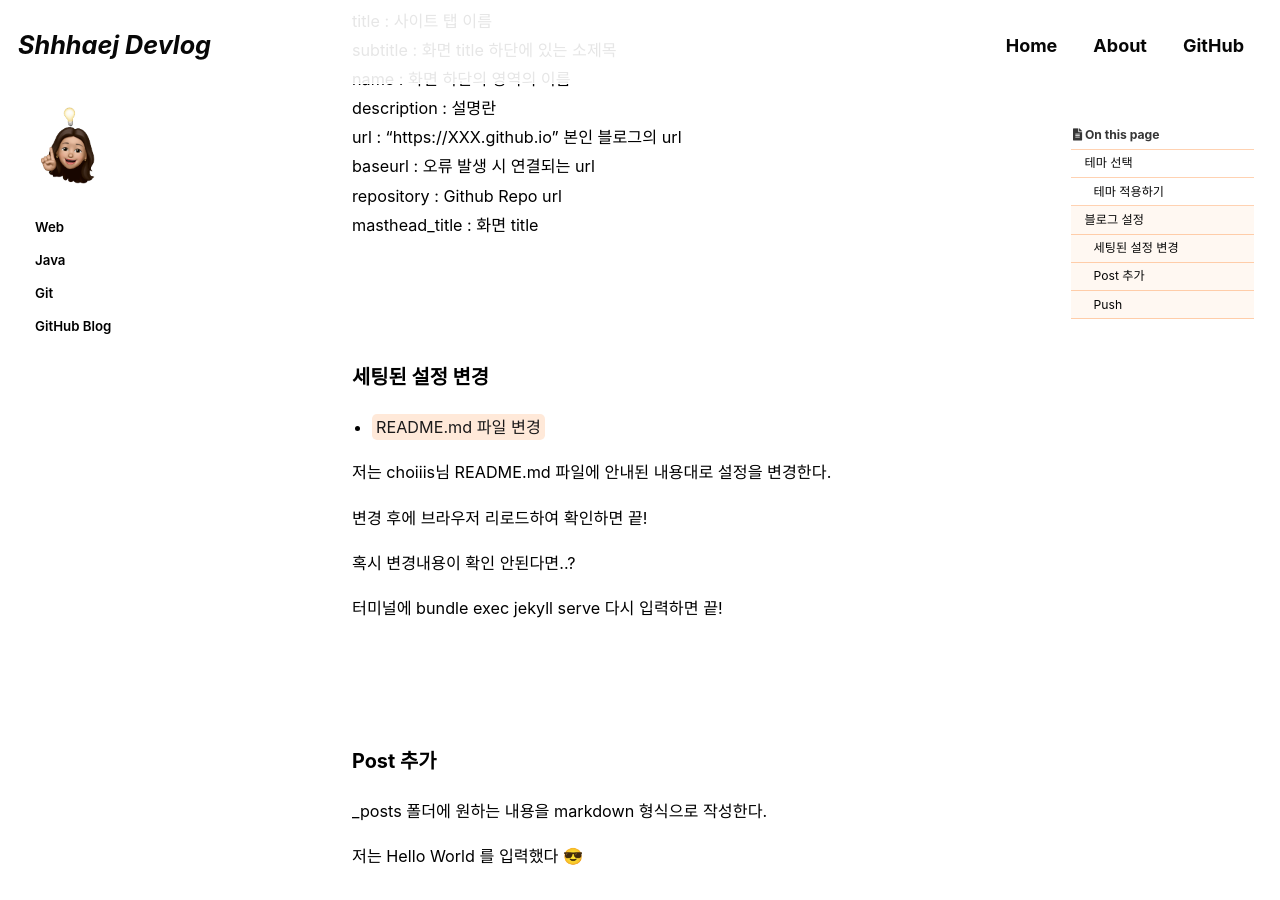
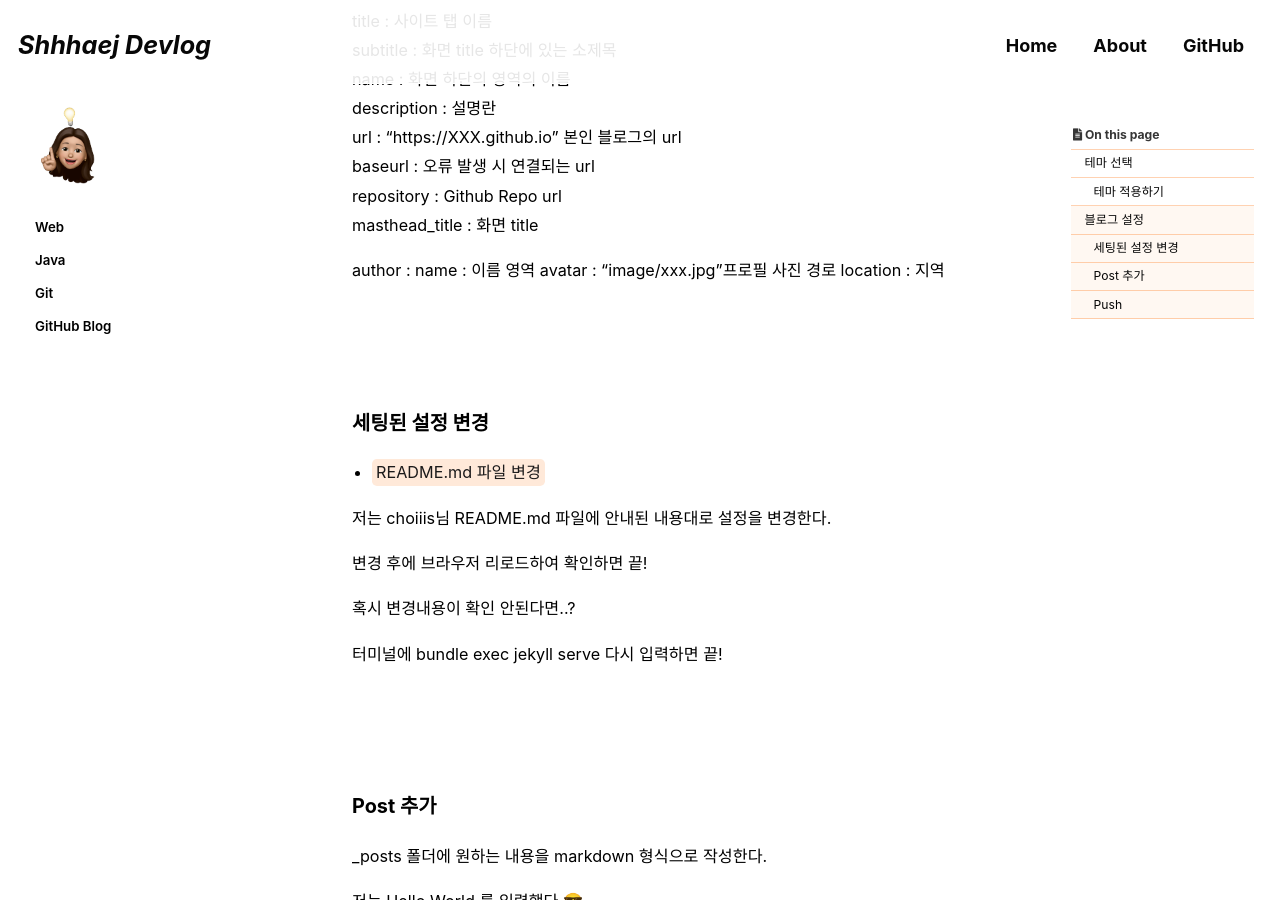
Before and after one commit to shhhaej/shhhaej.github.io, a Jekyll site: the page built from _posts/2021-08-26-github-blog.md, in a window 1280 px wide and 900 px high, scrolled down 4618 px. Built offline with Jekyll 4.4.1, drawn with Linux system fonts in a browser that asks for light colours; cached includes are drawn as plain includes; some web fonts are replaced; comment, search, counter and statistics services are not loaded.

Commit message:
add github blog page.

```diff
--- a/_posts/2021-08-26-github-blog.md
+++ b/_posts/2021-08-26-github-blog.md
@@ -153,6 +153,11 @@ baseurl : 오류 발생 시 연결되는 url <br>
 repository : Github Repo url <br>
 masthead_title : 화면 title <br>
 
+author :
+  name : 이름 영역
+  avatar : "image/xxx.jpg"프로필 사진 경로
+  location : 지역
+
 
 <br>
 <br>
```
